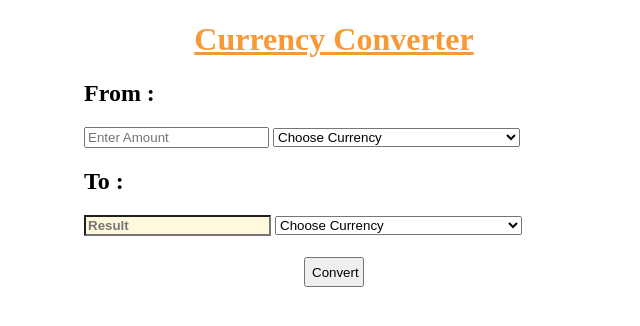
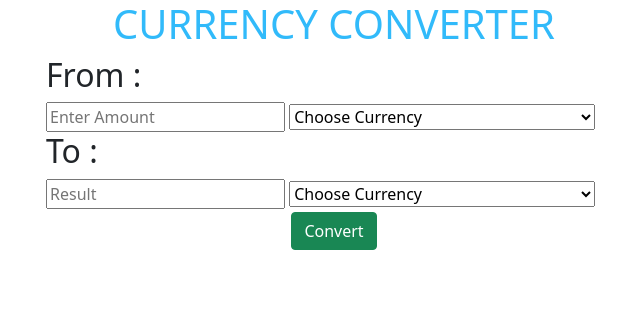
Before and after one commit to yanwenca/capstone_1, a Flask app: page /currency in a window 1280 px wide. Shown: the top 326 px of the page, without its empty margins (306-946 px from the left). Run offline with Flask 2, Linux system fonts and the light colour scheme.

Commit message:
Update index.html

```diff
--- a/templates/index.html
+++ b/templates/index.html
@@ -4,19 +4,23 @@
 	<meta charset="UTF-8">
 	<meta name="viewport" content="width=device-width, initial-scale=1.0">
 	<title>Currency Converter</title>
+
+	<link href="https://cdn.jsdelivr.net/npm/bootstrap@5.1.3/dist/css/bootstrap.min.css" rel="stylesheet" integrity="sha384-1BmE4kWBq78iYhFldvKuhfTAU6auU8tT94WrHftjDbrCEXSU1oBoqyl2QvZ6jIW3" crossorigin="anonymous">
+
 	<style>
 		.container {
-		max-width: 500px;
+		max-width: 600px;
 		margin: auto;
 		}
 	</style>
 </head>
 <body>
 	<div class="container">
-		<h1 style="text-align: center;color: rgb(247, 153, 53);"><u>Currency Converter</u></h1>
+		<h1 class="text-uppercase" style="text-align: center; color: rgb(30, 180, 250, 0.913);">Currency Converter</h1>
 		<form action="/currency" method="POST" id="myform">
 			<h2>From :</h2>
 			<input type="number" placeholder="Enter Amount" name="amount" min="0" value="{{amount}}" required="required">
+
 			<select required name="from_c" id="from_c">
 				<option value="">Choose Currency</option>
 				{% if from_c_name %}
@@ -178,9 +182,9 @@
 				<option value="ZAR">South African Rand</option>
 				<option value="ZMW">Zambian Kwacha</option>
 				<option value="ZWL">Zimbabwean Dollar</option>
-			</select>
+</select>
 			<h2>To :</h2>
-			<input type="number" placeholder="Result" style="background-color:cornsilk;color:mediumblue;font-weight:bold" value="{{result}}" readonly>
+			<input type="number" placeholder="Result" value="{{result}}" readonly>
 			<select required name="to_c" id="to_c">
 				<option value="">Choose Currency</option>
 				{% if to_c_name %}
@@ -343,10 +347,10 @@
 				<option value="ZMW">Zambian Kwacha</option>
 				<option value="ZWL">Zimbabwean Dollar</option>
 			</select>
-			<h2 style="text-align: center;"><input type="submit" style="width: 60px;height: 30px;" value="Convert"></h2>
+			<h2 style="text-align: center;"><input type="submit" class="btn btn-success" value="Convert"></h2>
 		</form>
 		{% if time %}
-		<h4 style="color: red; text-align: center;">** Last Update on {{time}}</h4>
+		<h4 style="color: rgba(30, 180, 250, 0.913); text-align: center;">** Last Update on {{time}}</h4>
 		{% endif %}
 	</div>
 </body>
```
